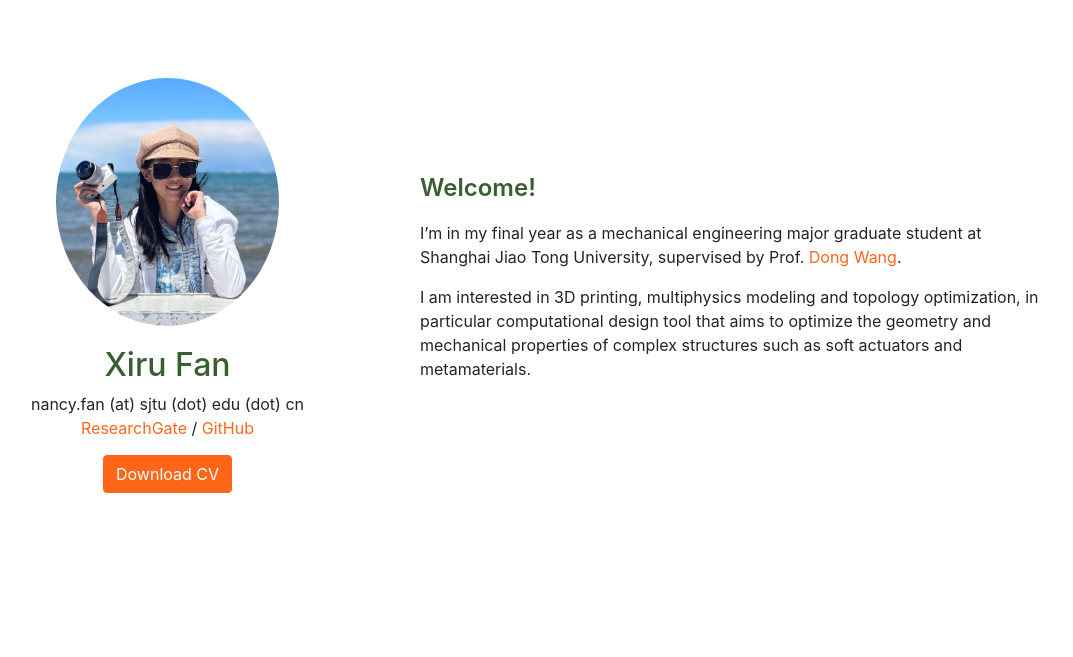
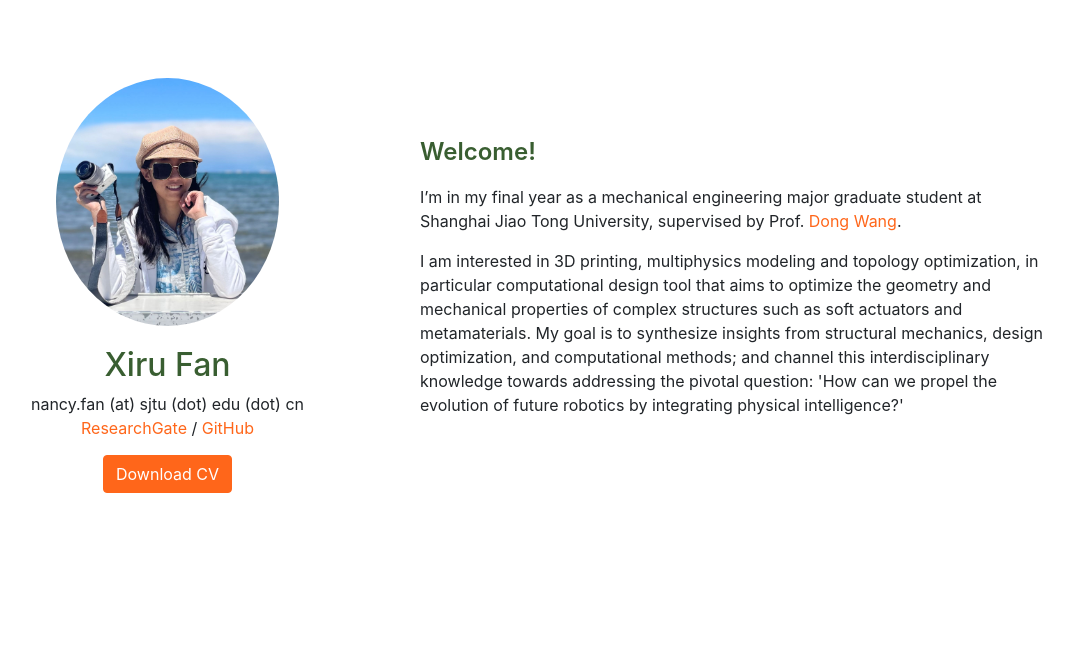
Before and after one commit to shero-fan/blog_Django, a Django app: page /home/home-page/ in a window 1280 px wide. Shown: the part 62-719 px from the top of the page, without its empty margins (140-1213 px from the left). Run offline with Django 3.2, Linux system fonts and the light colour scheme; some libraries are stand-ins or nearby versions.

Commit message:
‘update’

```diff
--- a/my_blog/templates/home/homepage.html
+++ b/my_blog/templates/home/homepage.html
@@ -38,7 +38,7 @@
 
 				</div>
 			</div>
-			<a href="/media/profile/fxr_CV_1031.pdf" class="btn btn-dark" style="background-color: #ff661a; border-color:#ff661a">Download CV</a>
+			<a href="/media/profile/XiruFan_1204.pdf" class="btn btn-dark" style="background-color: #ff661a; border-color:#ff661a">Download CV</a>
 			</div>
 		</div>
 		<div class="col-lg-7" style="align-self: center">
@@ -47,8 +47,11 @@
 			</div>
 			<p>I&rsquo;m in my final year as a mechanical engineering major graduate student at Shanghai Jiao Tong University, supervised by Prof. <a href="https://www.researchgate.net/profile/Dong-Wang-59"  style="color: #ff661a;">Dong Wang</a>.
 		 </p>
-		 <p>I am interested in 3D printing, multiphysics modeling and topology optimization, in particular computational design tool that aims to optimize the geometry and mechanical
-			properties of complex structures such as soft actuators and metamaterials.</p>
+		 <p>I am interested in 3D printing, multiphysics modeling and topology optimization, in particular computational design tool
+			that aims to optimize the geometry and mechanical properties of complex structures such as soft actuators and metamaterials.
+			My goal is to synthesize insights from structural mechanics, design optimization, and computational methods; and channel this
+			interdisciplinary knowledge towards addressing the pivotal question: 'How can we propel the evolution of future robotics by
+			integrating physical intelligence?'</p>
 		<!-- , in particular, physical scene understanding that aims to
 		recover 3D object entities and physical properties for downstream applications such as AR and robotics. -->
 		</div>
```
Also changed, not shown: 6 other files.
